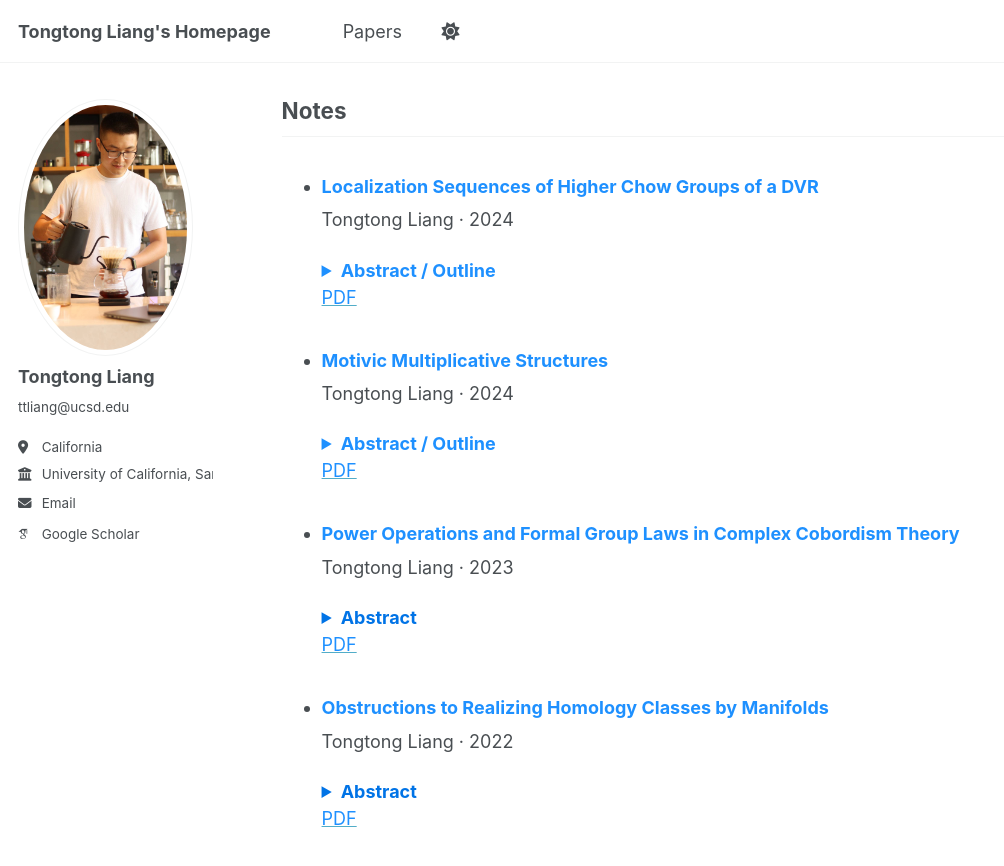
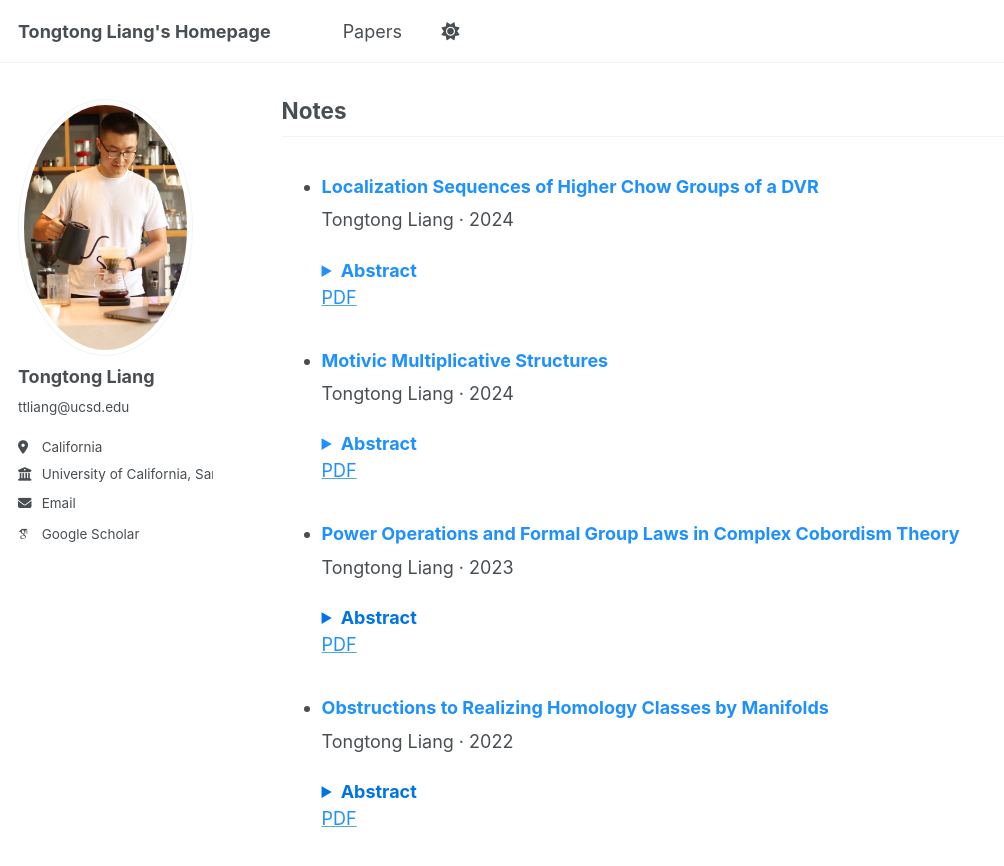
Before and after one commit to tongtongliang/tongtongliang.github.io, a Jekyll site: the page built from _pages/papers.md, in a window 1280 px wide and 900 px high, scrolled down 708 px. Shown: the top 866 px of the window, without its empty margins (0-1004 px from the left). Built offline with Jekyll 4.4.1, drawn with Linux system fonts in a browser that asks for light colours; some web fonts are replaced; a script that is not in the unit is left out; some of the changed lines change nothing that is shown.

Commit message:
Update papers.md

```diff
--- a/_pages/papers.md
+++ b/_pages/papers.md
@@ -37,24 +37,9 @@
 - ### <span style="color:#1E90FF; font-weight:bold;">Localization Sequences of Higher Chow Groups of a DVR</span>
   Tongtong Liang · 2024
   <details>
-    <summary style="font-weight:bold; color:#1E90FF; cursor:pointer;">Abstract / Outline</summary>
+    <summary style="font-weight:bold; color:#1E90FF; cursor:pointer;">Abstract</summary>
     <p>
-      This note rederives the boundary map in Levine’s localization sequence for a discrete valuation
-      field \((K,v)\) with valuation ring \(\mathcal O_K\) and residue field \(k\):
-      \[
-      \partial:\ \mathrm{CH}^n(\mathrm{Spec}\,K,n)\longrightarrow \mathrm{CH}^{n-1}(\mathrm{Spec}\,k,n-1).
-      \]
-      Using the Nesterenko–Suslin/Totaro identification \(\mathrm{CH}^n(\mathrm{Spec}\,F,n)\cong K^M_n(F)\),
-      it is shown that \(\partial\) coincides with the Milnor \(K\)-theory residue map
-      \(\partial_v:K^M_n(K)\to K^M_{n-1}(k)\).
-      The proof gives an explicit cycle-level computation: a symbol \(\{t,u_2,\dots,u_n\}\) corresponds to
-      a zero-cycle \(W_u\subset \Delta^n_K\); after taking closure in \(\Delta^n_{\mathcal O_K}\), one checks
-      face intersections in two cases \(v(\lambda_u)=0\) and \(v(\lambda_u)>0\), recovering
-      \(\{ \overline{u}_2,\dots,\overline{u}_n\}\) or \(0\) respectively.
-      As a consequence, \(\mathrm{CH}^n(\mathcal O_K,n)=\ker(\partial_v)\) and
-      \(\mathrm{CH}^n(\mathcal O_K,n-1)=\mathrm{coker}(\partial_v)=0\); an application reformulates
-      these results in motivic cohomology, yielding for \(p\)-adic \(K\) the comparison
-      \(H^{i+1}(\mathcal O_K;\mathbb F_p(j-1))\cong H^{i+1}(K;\mathbb F_p(j))\) when \(i>j\). :contentReference[oaicite:0]{index=0}
+     Levine gave an extension of Bloch's localization theorem for the higher Chow groups to schemes of finite type over a Dedekind domain.In particular, given a discrete valuation field  \((K,v)\) with the valuation ring \(\mathcaL{O}_K\) and the residue field \(k\), Levine's localization sequence induces a boundary map \(\mathrm{CH}^n(\spec K, n)\xrightarrow{\partial}\mathrm{CH}^{n-1}(\spec k,n-1)\). Using Nesterenko-Suslin's identification \(\mathrm{CH}^n(\spec F; n)\cong K^M_n(F)\) for any field \(F\), we will show that this boundary map coincides with the residue boundary map \(\partial_v\) in the Milnor K-theories.
     </p>
   </details>
   [<span style="color:#1E90FF;">PDF</span>](/files/HigherChowGroupsOfDVR.pdf)
@@ -63,20 +48,10 @@
 - ### <span style="color:#1E90FF; font-weight:bold;">Motivic Multiplicative Structures</span>
   Tongtong Liang · 2024
   <details>
-    <summary style="font-weight:bold; color:#1E90FF; cursor:pointer;">Abstract / Outline</summary>
+    <summary style="font-weight:bold; color:#1E90FF; cursor:pointer;">Abstract</summary>
     <p>
       A reading-style note on multiplicative structures in motivic homotopy theory centered around
-      <em>norms</em> (multiplicative transfer) \(p_\otimes\). It explains how, for an integral universally
-      open morphism \(p:T\to S\), one constructs a symmetric monoidal functor
-      \(p_\otimes:\mathsf{H}^\bullet(T)\to \mathsf{H}^\bullet(S)\) that preserves sifted colimits and
-      extends \(p_+\), and tracks this construction across levels:
-      unbased/based presheaves \(\to\) motivic spaces \(\to\) motivic spectra.
-      The note then organizes the coherence data of motivic norms via span categories
-      (comparing “\(E_\infty\)-operadic” structure vs. “universal normed” structure),
-      and introduces the <em>category of normed motivic spectra</em> with its functorial properties.
-      A final section recalls norms in equivariant homotopy theory for comparison, and an Appendix
-      reviews Galois descent (vector spaces, quasi-coherent sheaves, schemes) to support base-change
-      considerations in the motivic context.
+      <em>norms</em> (multiplicative transfer) \(p_\otimes\).
     </p>
   </details>
   [<span style="color:#1E90FF;">PDF</span>](/files/MotivicMultiplicaitveStructures.pdf)
```
